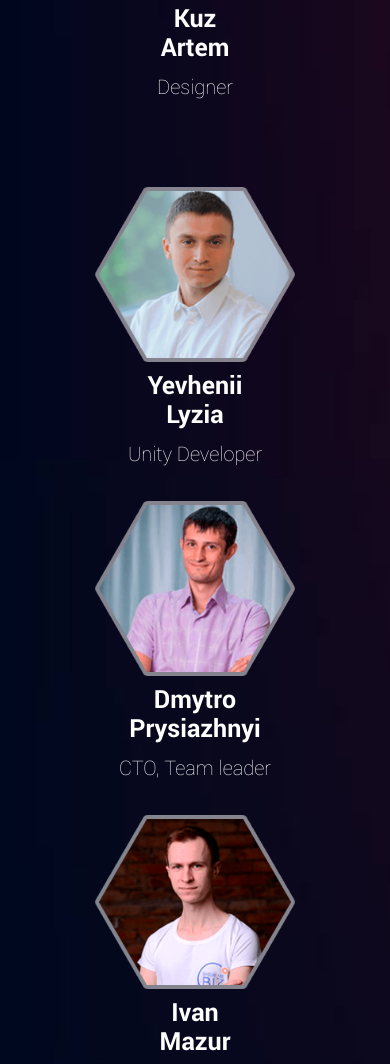
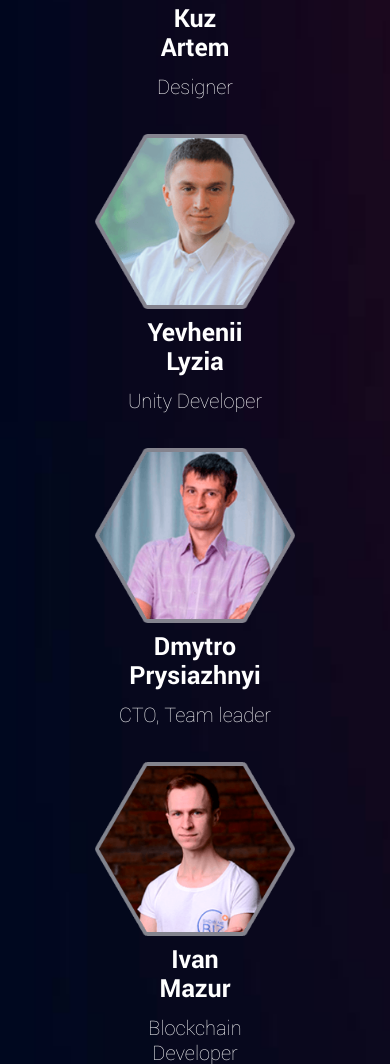
Before and after one commit to GalynaWork/G-V_Expo, a plain HTML site: page index.html in a window 390 px wide. Shown: the part 7128-8192 px from the top of the page. Drawn offline with nearby package versions, Linux system fonts and the light colour scheme; files whose address does not match are found by name.

Commit message:
Update style.css

```diff
--- a/css/style.css
+++ b/css/style.css
@@ -1030,7 +1030,7 @@ h1 {
       margin-top: 53px; }
       @media screen and (max-width: 768px) {
         .team .group:last-child {
-          margin-bottom: 0px; } }
+          margin-top: 0px; } }
     .team .group div {
       margin: 0 25px; }
       @media screen and (max-width: 1200px) {
```
